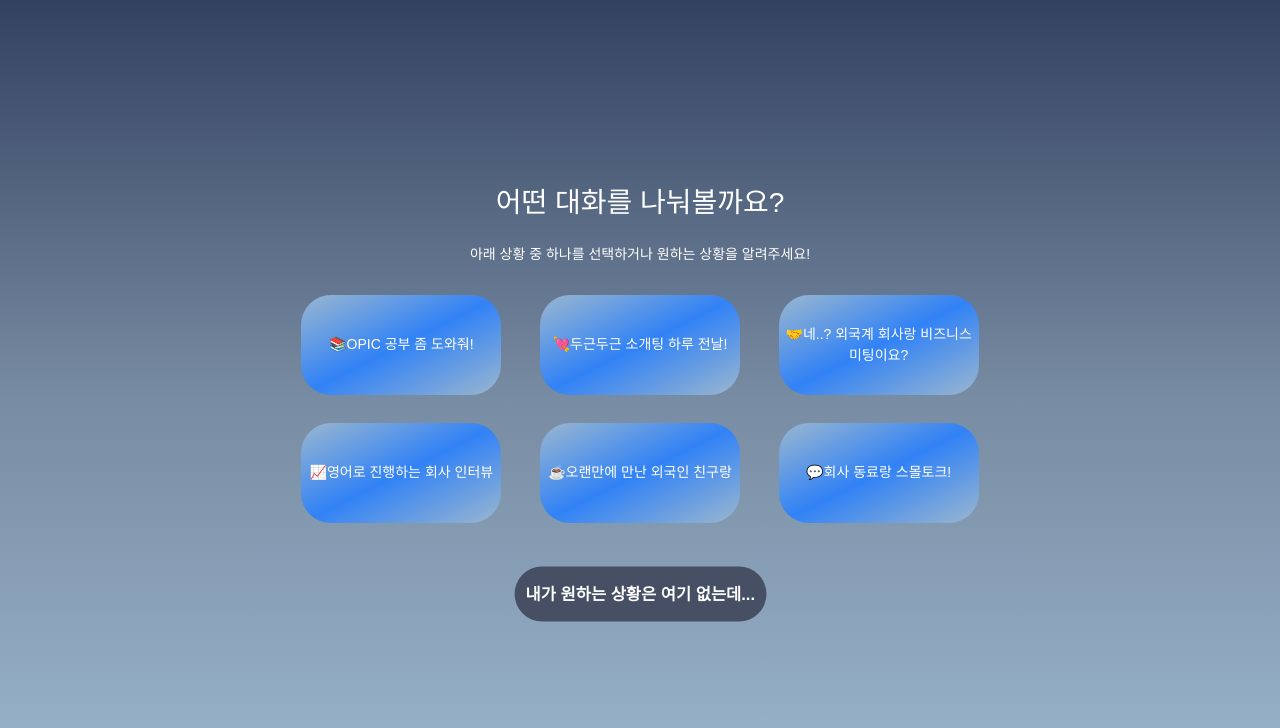
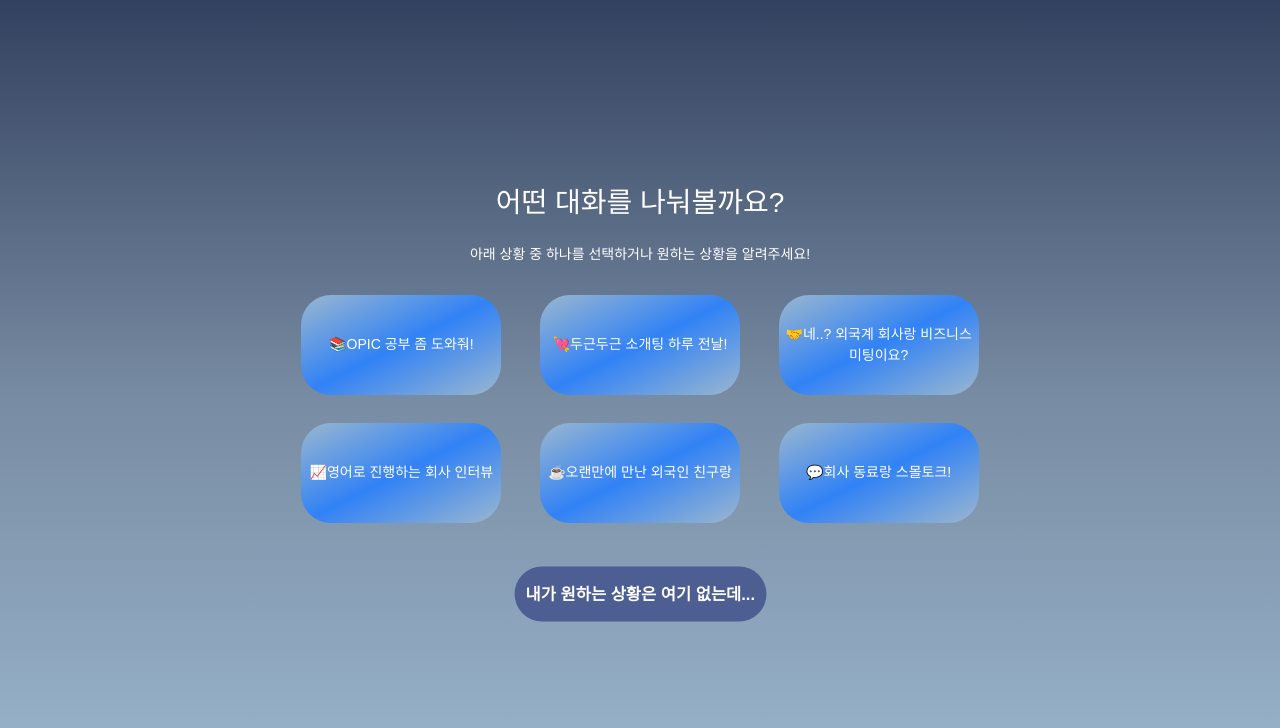
Before and after one commit to AstroHyo/Tutor-App, a React (Create React App) app in the folder frontend/tutorapp/: page /chatStart in a window 1280 px wide. In both pictures the pointer is over the button "내가 원하는 상황은 여기 없는데...". Shown: the top 728 px of the page. Built offline with nearby package versions, Linux system fonts and the light colour scheme.

Commit message:
(FE) Edit main btn

```diff
--- a/frontend/tutorapp/src/App.css
+++ b/frontend/tutorapp/src/App.css
@@ -87,7 +87,7 @@ body {
 }
 
 .click:hover {
-  background: #474f64;
+  background: #4d5e92;
   transform: scale(1.1);
   transition-duration: 0.3s;
 }
```
